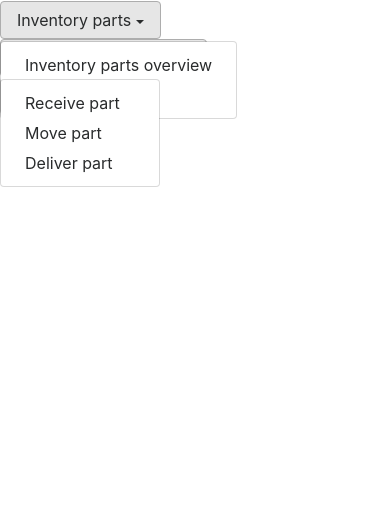
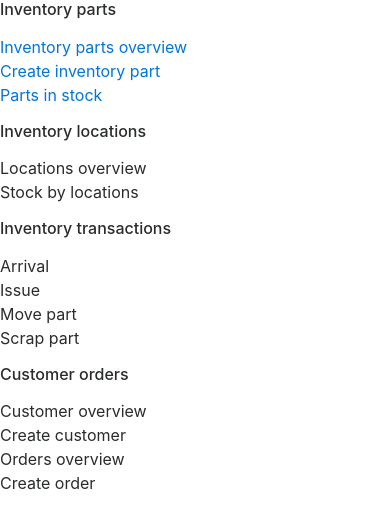
Before and after one commit to tkrasuski/fc, a Django app: page / in a window 390 px wide. Shown: the part 93-622 px from the top of the page. Run offline with Django 3.2, Linux system fonts and the light colour scheme; parts of the project's set-up code (start-up, migrations or seed data) failed here and were passed over; some libraries are stand-ins or nearby versions.

Commit message:
modele changes related to customers and orders minor other changes and fixes

```diff
--- a/fc/urls.py
+++ b/fc/urls.py
@@ -27,5 +27,6 @@ urlpatterns = [
     url(r'^get_name/', views.get_name,name='get name'),
     url(r'^parts/$',views.inventory_parts_table),
     re_path(r'^parts/details/(?P<id>\d+)/$',views.inventory_parts_form),
+    re_path(r'^parts/details/$',views.inventory_parts_form),
 
 ]
--- a/invent/admin.py
+++ b/invent/admin.py
@@ -1,9 +1,11 @@
 from django.contrib import admin
 
 # Register your models here.
-from .models import InventoryParts, Units, InventLocations, InventTransactions, InventHistory
+from .models import InventoryParts, Units, InventLocations, InventTransactions, InventHistory, Customer, DeliveryAddress
 admin.site.register(InventoryParts)
 admin.site.register(Units)
 admin.site.register(InventLocations)
 admin.site.register(InventTransactions)
 admin.site.register(InventHistory)
+admin.site.register(Customer)
+admin.site.register(DeliveryAddress)
--- a/invent/forms.py
+++ b/invent/forms.py
@@ -8,3 +8,5 @@ class InventoryPart(forms.Form):
     notes = forms.CharField(required=False,widget=forms.Textarea(attrs={'class':'form-control form-control-sm','placeholder':'Notes'}))
     unit = forms.CharField(required=True, widget=forms.Select(choices=Units.objects.all().values_list('id','code'),attrs={'class':'form-control form-control-sm','placeholder':'Unit'}))
     active = forms.BooleanField(required=False, widget=forms.CheckboxInput(attrs={'class':'form-control form-control-sm','placeholder':'Active'}))
+class CustomerForm(forms.Form):
+    name = Forms.CharField(widget=forms.TextInput(attrs={'class':'form-control form-control-sm','placeholder':'Name'}))
--- a/invent/templates/dashboard.html
+++ b/invent/templates/dashboard.html
@@ -1,43 +1,48 @@
 {% extends "base.html" %}
 {% block title %}Invent - dashboard{% endblock %}
 {% block content %}
-    <div class="row">
-        <div class="col-sm-4">
-            <div class="dropdown show">
-                    <a href="#" class="btn btn-secondary dropdown-toggle" role="button" id="partsbtn" data-toggle="dropdown" aria-haspopup="true" aria-expanded="false">Inventory parts</a>
-                <div class="dropdown-menu" aria-labelledby="partsbtn">
-                    <a href="/parts/" class="dropdown-item"> Inventory parts overview</a>
-                    <a href="/parts/instock/" class="dropdown-item"> Parts in stock</a>
-
-                </div>
-            </div>
-        </div>
-        <div class="col-sm-4 ">
-            <div class="dropdown show">
-                 <a href="#" class="btn btn-secondary dropdown-toggle" role="button" id="transactionssbtn" data-toggle="dropdown" aria-haspopup="true" aria-expanded="false">Inventory transaction</a>
-                <div class="dropdown-menu" aria-labelledby="transactionssbtn">
-                    <a href="#" class="dropdown-item">Receive part</a>
-                    <a href="#" class="dropdown-item">Move part</a>
-                    <a href="#" class="dropdown-item">Deliver part</a>
-                </div>
-            </div>
-        </div>
-    <!--/div-->
-
-    <!--div class="row"-->
-        <div class="col-sm-4 ">
-            <div class="dropdown">
-                 <button href="#" class="btn btn-secondary dropdown-toggle" type="button" id="ordersbtn" data-toggle="dropdown" aria-haspopup="true" aria-expanded="false">
-                    Customer orders
-                </button>
-                <div class="dropdown-menu" aria-labelledby="ordersbtn">
-
-                    <button type="button" href="#" class="dropdown-item">Orders overview</button>
-                    <button type="button" href="#" class="dropdown-item">Create order</button>
-                </div>
-            </div>
-        </div>
-
+<div class="row">
+    <div class="col-sm-2">
+        <h6>Inventory parts</h6>
+        <p>
+            <ul class="list-unstyled">
+                <li> <a href="/parts/" class="text-sm-left"> Inventory parts overview</a></li>
+                <li> <a href="/parts/details/" class="text-sm-left"> Create inventory part</a></li>
+                <li><a href="/parts/instock/" class="text-sm-left"> Parts in stock</a></li>
+            </ul>
+        </p>
     </div>
+    <div class="col-sm-2">
+        <h6>Inventory locations</h6>
+        <p>
+            <ul class="list-unstyled">
+                <li>Locations overview</li>
+                <li>Stock by locations</li>
+            </ul>
+        </p>
+    </div>
+    <div class="col-sm-2">
+        <h6>Inventory transactions</h6>
+        <p>
+            <ul class="list-unstyled">
+                <li>Arrival</li>
+                <li>Issue</li>
+                <li>Move part</li>
+                <li>Scrap part</li>
+            </ul>
+        </p>
+    </div>
+    <div class="col-sm-2">
+        <h6>Customer orders</h6>
+        <p>
+            <ul class="list-unstyled">
+                <li>Customer overview</li>
+                <li>Create customer</li>
+                <li>Orders overview</li>
+                <li>Create order</li>
+            </ul>
+        </p>
+    </div>
+</div>
 
 {% endblock %}
--- a/invent/views.py
+++ b/invent/views.py
@@ -1,4 +1,4 @@
-from django.shortcuts import render
+from django.shortcuts import render, redirect
 from django.http import HttpResponse
 from django_tables2 import RequestConfig
 from django.views.generic import TemplateView # Import TemplateView
@@ -33,7 +33,10 @@ def inventory_parts_form(request, id=0):
         form = InventoryPart(request.POST)
         if form.is_valid():
             data = form.cleaned_data
-            obj = InventoryParts.objects.get(pk=id)
+            if id != 0:
+                obj = InventoryParts.objects.get(pk=id)
+            else:
+                obj = InventoryParts()
             obj.description = data['description']
             obj.notes = data['notes']
             obj.unit = Units.objects.get(pk=int(data['unit']))
@@ -41,9 +44,12 @@ def inventory_parts_form(request, id=0):
             obj.save()
             #obj.objects.filter(pk=id).update(description=form('description'))
             print ('zapisano')
-    else:
+            return redirect ('/parts/')
+    if id!=0:
         part = InventoryParts.objects.get(id=id)
         print (part.part_no)
-        form = InventoryPart(initial=dict(part_no=part.part_no, description=part.description, notes=part.note,unit=part.unit, active=part.active))
+        form = InventoryPart(initial=dict(part_no=part.part_no, description=part.description, notes=part.note,unit=part.unit.id, active=part.active))
+    else:
+        form = InventoryPart()
 
     return render(request,'form.html',{'form':form})
```
Also changed, not shown: invent/models.py (+24 -0 lines), db.sqlite3, invent/migrations/0003_customer_customerorderhead.py (added), invent/migrations/0004_deliveryaddress.py (added).
